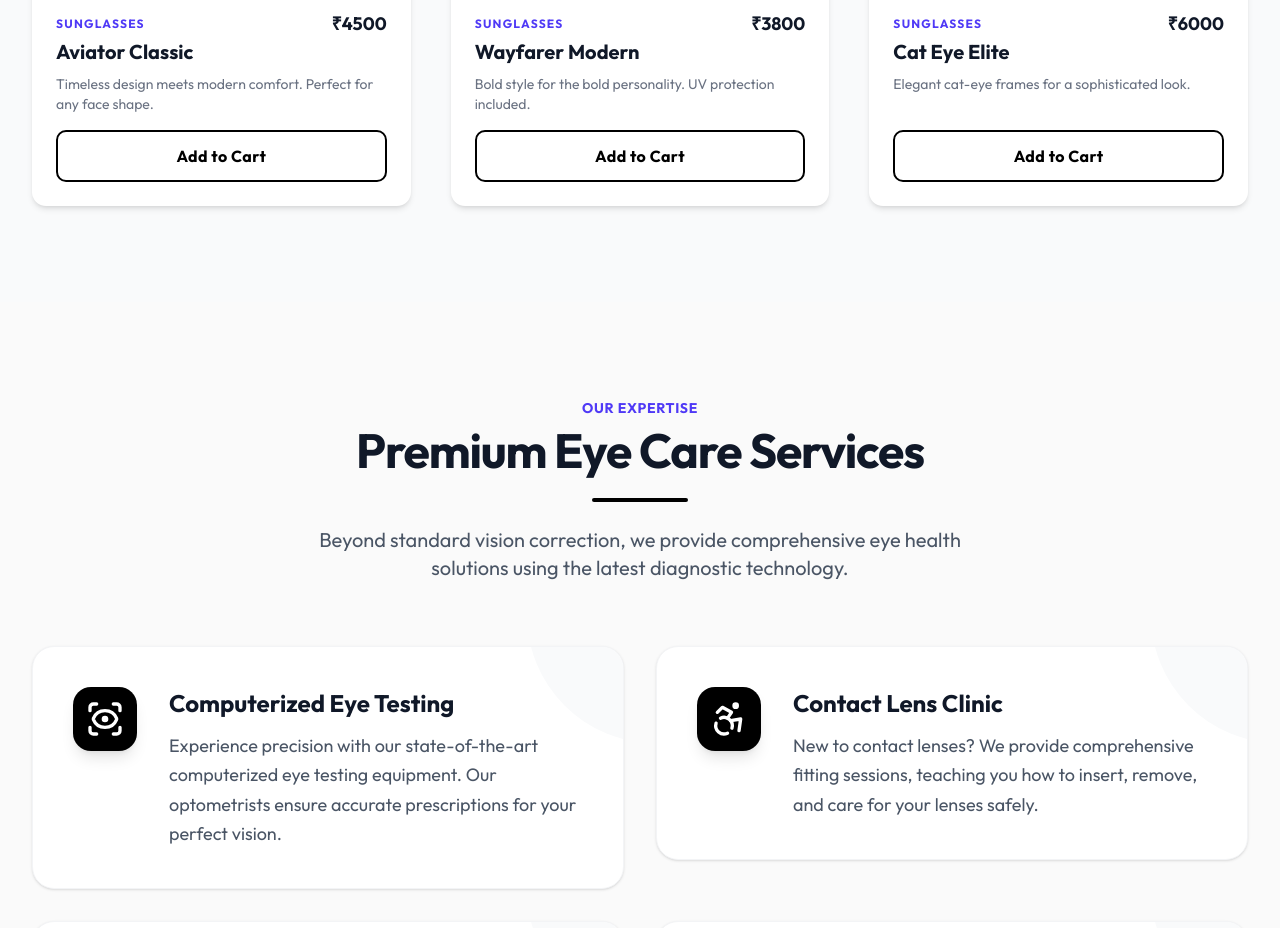
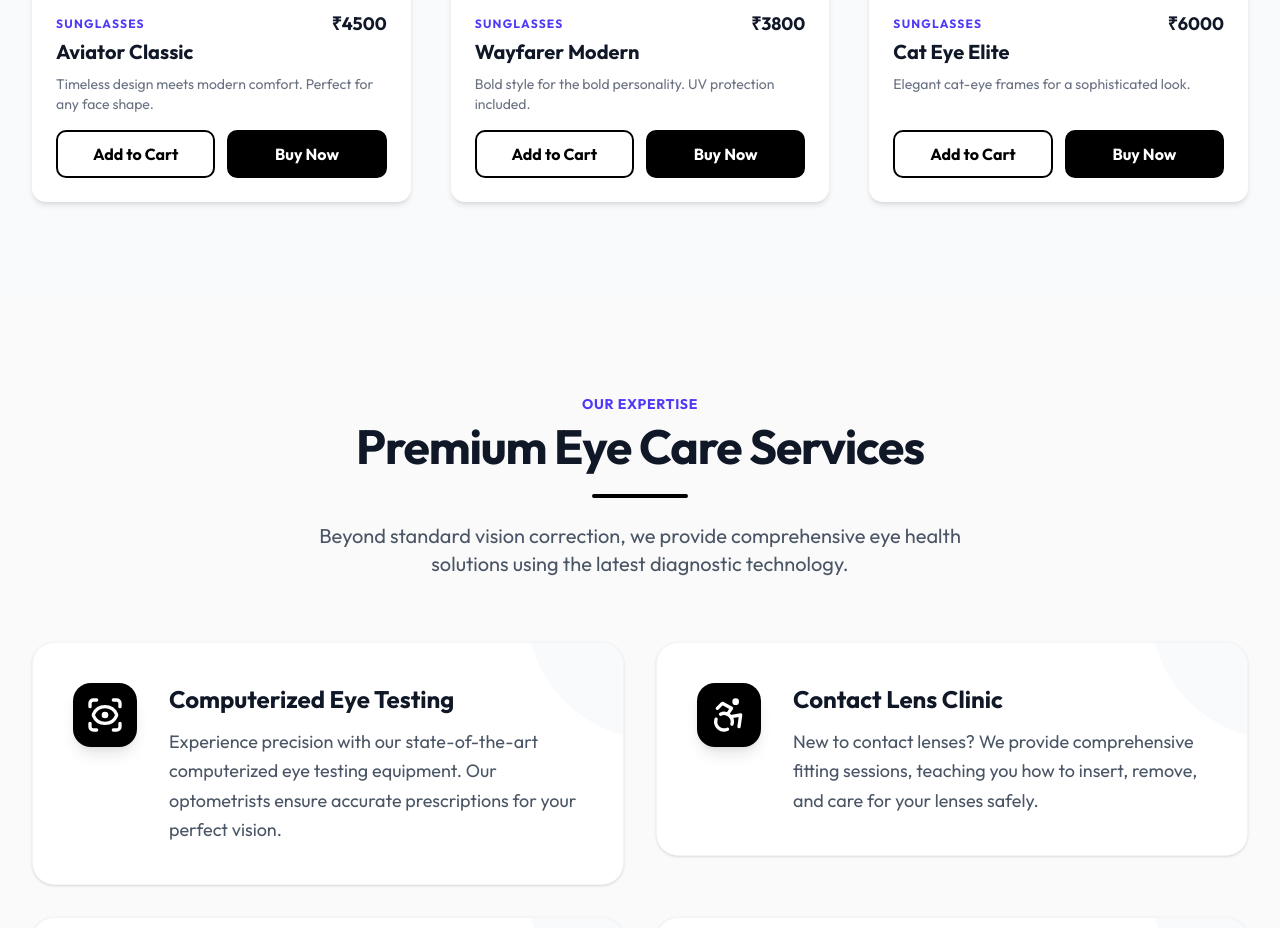
Before and after one commit to vinayakpotdar79/mark-optical-eyecare, a React (Vite) app in the folder client/: page / in a window 1280 px wide. Shown: the part 2220-3148 px from the top of the page. Built offline with nearby package versions, Linux system fonts and the light colour scheme.

Commit message:
changed card

```diff
--- a/client/src/components/Hero.jsx
+++ b/client/src/components/Hero.jsx
@@ -16,7 +16,10 @@ export default function Hero() {
   };
 
   return (
-    <section id="home" className="relative h-screen flex items-center justify-center overflow-hidden">
+    <section
+      id="home"
+      className="relative h-screen flex items-center justify-center overflow-hidden"
+    >
       {/* Background Image */}
       <div
         className="absolute inset-0 z-0"
@@ -57,16 +60,15 @@ export default function Hero() {
           animate={{ opacity: 1, y: 0 }}
           transition={{ duration: 0.8, delay: 0.2, ease: "easeOut" }}
         >
-          {/* Premium eyewear for the modern visionary.{" "} */}
           <ShinyText
             text="Premium eyewear for the modern visionary."
-            speed={2}
+            speed={3}
             delay={0}
             color="#b5b5b5"
             shineColor="#ffffff"
             spread={120}
             direction="left"
-            yoyo={false}
+            yoyo={true}
             pauseOnHover={false}
             disabled={false}
           />
@@ -74,13 +76,13 @@ export default function Hero() {
 
           <ShinyText
             text="Experience comfort, style, and precision with Mark Optical Co."
-            speed={2}
+            speed={3}
             delay={0}
             color="#b5b5b5"
             shineColor="#ffffff"
             spread={120}
-            direction="left"
-            yoyo={false}
+            direction="right"
+            yoyo={true}
             pauseOnHover={false}
             disabled={false}
           />
--- a/client/src/components/ProductCard.jsx
+++ b/client/src/components/ProductCard.jsx
@@ -1,18 +1,23 @@
-import { useState } from 'react';
-import { ShoppingCart } from 'lucide-react';
+import { useState } from "react";
+import { ShoppingCart, Zap } from "lucide-react";
 
 export default function ProductCard({ product, addToCart }) {
   const [imgSrc, setImgSrc] = useState(product.image);
 
+  const handleBuyNow = (product) => {
+    addToCart(product);
+    console.log("lmao, redirecting..");
+  };
+
   return (
-    <div
-      className="bg-white rounded-xl shadow-md overflow-hidden hover:shadow-2xl transition-all duration-500 flex flex-col h-full transform hover:-translate-y-1"
-    >
+    <div className="bg-white rounded-xl shadow-md overflow-hidden hover:shadow-2xl transition-all duration-500 flex flex-col h-full transform hover:-translate-y-1">
       <div className="h-64 overflow-hidden relative group bg-gray-100">
         <img
           src={imgSrc}
           alt={product.name}
-          onError={() => setImgSrc('https://via.placeholder.com/400x300?text=No+Image')}
+          onError={() =>
+            setImgSrc("https://via.placeholder.com/400x300?text=No+Image")
+          }
           className="w-full h-full object-cover transform group-hover:scale-110 transition-transform duration-700 ease-out"
           loading="lazy"
         />
@@ -36,28 +41,57 @@ export default function ProductCard({ product, addToCart }) {
         <div>
           <div className="flex justify-between items-start mb-2">
             <div>
-              <span className="text-xs font-bold text-indigo-600 uppercase tracking-widest">{product.category}</span>
-              <h3 className="text-xl font-bold text-gray-900 mt-1 group-hover:text-black transition-colors">{product.name}</h3>
+              <span className="text-xs font-bold text-indigo-600 uppercase tracking-widest">
+                {product.category}
+              </span>
+              <h3 className="text-xl font-bold text-gray-900 mt-1 group-hover:text-black transition-colors">
+                {product.name}
+              </h3>
             </div>
-            <span className="text-lg font-bold text-gray-900">₹{product.price}</span>
+            <span className="text-lg font-bold text-gray-900">
+              ₹{product.price}
+            </span>
           </div>
 
-          <p className="text-gray-500 text-sm mb-4 line-clamp-2">{product.description}</p>
+          <p className="text-gray-500 text-sm mb-4 line-clamp-2">
+            {product.description}
+          </p>
         </div>
 
+        <div className="flex flex-col gap-2">
+          {/* MOBILE BUTTONS */}
+          <div className="flex flex-col gap-2 md:hidden">
             <button
               onClick={() => addToCart(product)}
-          className="w-full bg-black text-white py-3 rounded-lg font-bold tracking-wide hover:bg-gray-800 transition-colors mt-auto md:hidden"
+              className="w-full bg-gray-100 text-black py-3 rounded-lg font-bold flex items-center justify-center gap-2"
+            >
+              <ShoppingCart size={18} /> Add to Cart
+            </button>
+            <button
+              onClick={() => handleBuyNow(product)}
+              className="w-full bg-black text-white py-3 rounded-lg font-bold flex items-center justify-center gap-2"
+            >
+              <Zap size={18} fill="currentColor" /> Buy Now
+            </button>
+          </div>
+
+          {/* DESKTOP BUTTONS */}
+          <div className="hidden md:flex gap-3">
+            <button
+              onClick={() => addToCart(product)}
+              className="flex-1 border-2 border-black text-black py-2.5 rounded-lg font-bold hover:bg-black hover:text-white transition-all flex items-center justify-center gap-2"
             >
               Add to Cart
             </button>
             <button
-          onClick={() => addToCart(product)}
-          className="w-full bg-transparent border-2 border-black text-black py-3 rounded-lg font-bold tracking-wide hover:bg-black hover:text-white transition-all mt-auto hidden md:block"
+              onClick={() => handleBuyNow(product)}
+              className="flex-1 bg-black border-2 border-black text-white py-2.5 rounded-lg font-bold hover:bg-gray-800 transition-all flex items-center justify-center gap-2"
             >
-          Add to Cart
+              Buy Now
             </button>
           </div>
         </div>
-  )
+      </div>
+    </div>
+  );
 }
```
Lines whose indentation alone changed are shown as unchanged.
